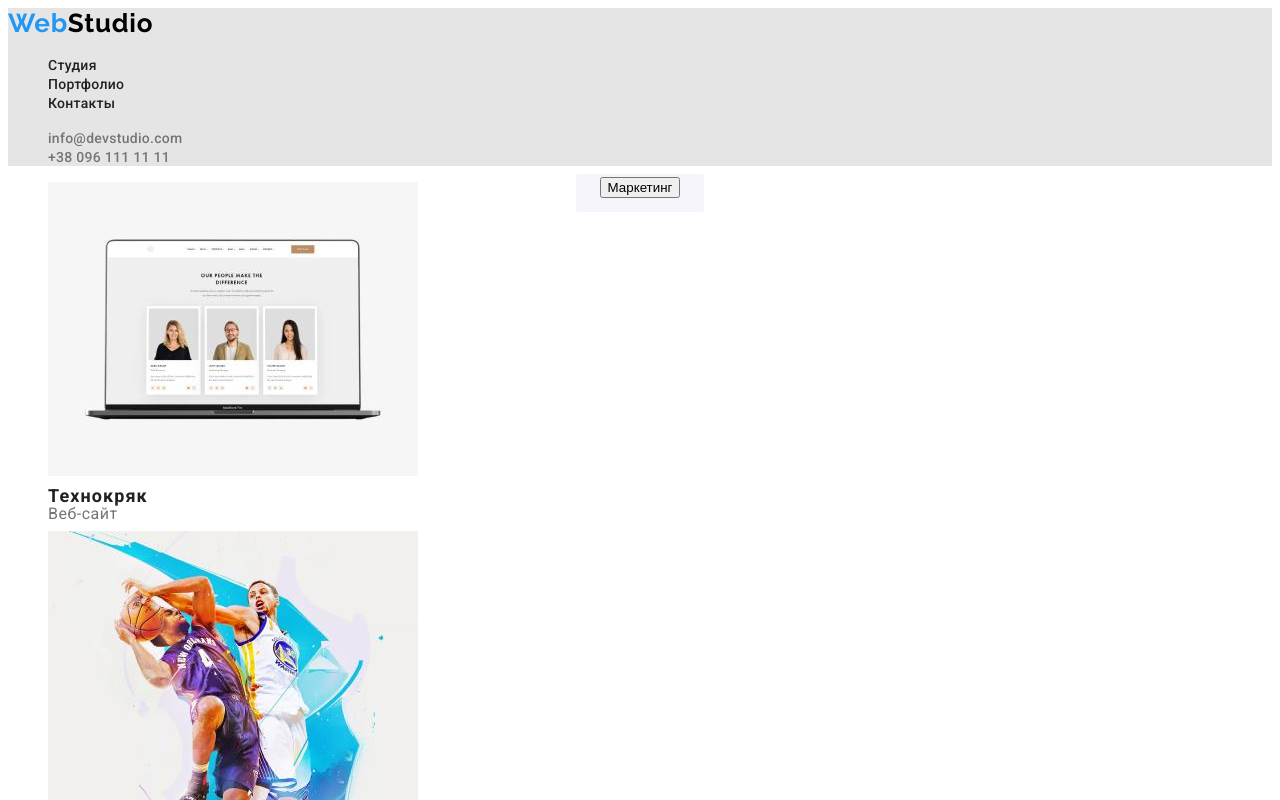
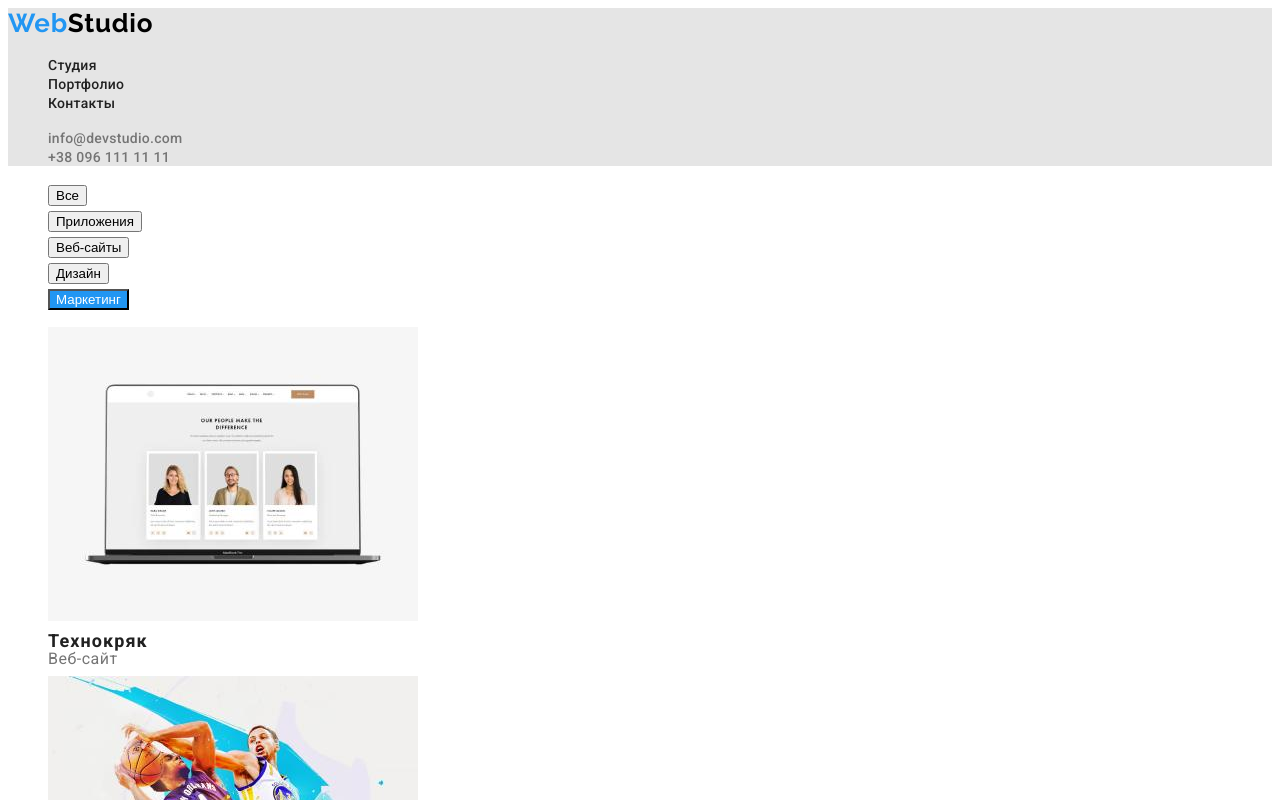
Before and after one commit to vla1975/goit-markup-hw-02, a plain HTML site: page portfolio.html in a window 1280 px wide. Both pictures are taken after a click on the button "Маркетинг". Shown: the top 800 px of the page. Drawn offline with Linux system fonts and the light colour scheme.

Commit message:
add portfolio

```diff
--- a/css/styles.css
+++ b/css/styles.css
@@ -1,6 +1,7 @@
 :root {
   --first-text-color: #212121;
   --second-text-color: #757575;
+  --alternativ-color: #2196f3;
 }
 
 body {
@@ -29,7 +30,7 @@ body {
   font-size: 26px;
   line-height: 1.19;
   letter-spacing: 0.03em;
-  color: #2196f3;
+  color: var(--alternativ-color);
 }
 
 .logo-accent {
@@ -42,17 +43,16 @@ body {
   color: #000000;
 }
 
-.header-link:hover,
-.header-link:focus {
-  color: #2196f3;
-}
-
 .header-link {
   font-weight: 500;
   font-size: 14px;
   line-height: 1.14;
   letter-spacing: 0.02em;
   color: var(--first-text-color);
+}
+.header-link:hover,
+.header-link:focus {
+  color: var(--alternativ-color);
 }
 
 .header-tel {
@@ -65,7 +65,7 @@ body {
 
 .header-tel:hover,
 .header-tel:focus {
-  color: #2196f3;
+  color: var(--alternativ-color);
 }
 
 .header-mail {
@@ -78,7 +78,7 @@ body {
 
 .header-mail:hover,
 .header-mail:focus {
-  color: #2196f3;
+  color: var(--alternativ-color);
 }
 
 /* -----------------------------HERO-------------------- */
@@ -180,30 +180,20 @@ body {
 
 /* ----------PORTFOLIO-BTN----------- */
 
-.btn-item {
+.btn-list {
   font-family: "Roboto";
   font-style: normal;
   font-weight: 500;
   font-size: 16px;
   line-height: 1.62;
-  text-align: center;
   letter-spacing: 0.03em;
-  color: #212121;
-}
-
-.btn-item {
-  position: absolute;
-  width: 128px;
-  height: 38px;
-  left: 576px;
-  top: 174px;
-  background: #f5f4fa;
-  border-radius: 4px;
+  color: var(--first-text-color);
 }
 
 .btn-item:hover,
 .btn-item:focus {
-  color: #2196f3;
+  color: #ffffff;
+  background-color: var(--alternativ-color);
 }
 
 .project-title {
--- a/portfolio.html
+++ b/portfolio.html
@@ -5,45 +5,73 @@
     <meta http-equiv="X-UA-Compatible" content="IE=edge" />
     <meta name="viewport" content="width=device-width, initial-scale=1.0" />
     <title>Portfolio</title>
-    <link rel="preconnect" href="https://fonts.googleapis.com">
-    <link rel="preconnect" href="https://fonts.gstatic.com" crossorigin>
-    <link href="https://fonts.googleapis.com/css2?family=Raleway:wght@700&family=Roboto:wght@400;500;700;900&display=swap" rel="stylesheet">
+    <link rel="preconnect" href="https://fonts.googleapis.com" />
+    <link rel="preconnect" href="https://fonts.gstatic.com" crossorigin />
+    <link
+      href="https://fonts.googleapis.com/css2?family=Raleway:wght@700&family=Roboto:wght@400;500;700;900&display=swap"
+      rel="stylesheet"
+    />
     <link rel="stylesheet" href="./css/styles.css" />
   </head>
   <body class="page">
     <header class="header">
       <nav class="header-nav">
-            <a class="header-logo logo link" href="" lang="en"
-            >Web<span class="header-logo-accent logo-accent">Studio</span></a>
+        <a class="header-logo logo link" href="" lang="en"
+          >Web<span class="header-logo-accent logo-accent">Studio</span></a
+        >
         <ul class="header-menu list">
-          <li class="header-item"><a class="header-link link" href="./index.html">Студия</a></li>
-          <li class="header-item"><a class="header-link link" href="./portfolio.html">Портфолио</a></li>
-          <li class="header-item""><a class="header-link link" href="">Контакты</a></li>
+          <li class="header-item">
+            <a class="header-link link" href="./index.html">Студия</a>
+          </li>
+          <li class="header-item">
+            <a class="header-link link" href="./portfolio.html">Портфолио</a>
+          </li>
+          <li class="header-item">
+            <a class="header-link link" href="">Контакты</a>
+          </li>
         </ul>
       </nav>
       <ul class="header-contact list">
-        <li class="header-contact-item" ><a href="mailto:info@devstudio.com" class="header-mail link">info@devstudio.com</a></li>
-        <li class="header-contact-item"><a href="tel:+380961111111" class="header-tel link">+38 096 111 11 11</a></li>
+        <li class="header-contact-item">
+          <a href="mailto:info@devstudio.com" class="header-mail link"
+            >info@devstudio.com</a
+          >
+        </li>
+        <li class="header-contact-item">
+          <a href="tel:+380961111111" class="header-tel link"
+            >+38 096 111 11 11</a
+          >
+        </li>
       </ul>
     </header>
     <main>
       <h1 hidden>Портфолио</h1>
       <ul class="btn-list list">
-        <li class="btn-item"><button type="button">Все</button></li>
-        <li class="btn-item"><button type="button">Веб-сайты</button></li>
-        <li class="btn-item"><button type="button">Приложения</button></li>
-        <li class="btn-item"><button type="button">Дизайн</button></li>
-        <li class="btn-item"><button type="button">Маркетинг</button></li>
+        <li><button type="button" class="btn-item">Все</button></li>
+        <li><button type="button" class="btn-item">Приложения</button></li>
+        <li><button type="button" class="btn-item">Веб-сайты</button></li>
+        <li><button type="button" class="btn-item">Дизайн</button></li>
+        <li><button type="button" class="btn-item">Маркетинг</button></li>
       </ul>
       <section class="project">
         <ul class="project-list list">
           <li class="project-item">
-            <img class="project-img" src="./images/img_pf.jpg" alt="Фото наши люди" width="370" />
+            <img
+              class="project-img"
+              src="./images/img_pf.jpg"
+              alt="Фото наши люди"
+              width="370"
+            />
             <h2 class="project-title">Технокряк</h2>
             <p class="project-after-title">Веб-сайт</p>
           </li>
           <li class="project-item">
-            <img class="project-img" src="./images/img_pf1.jpg" alt="Фото постер" width="370" />
+            <img
+              class="project-img"
+              src="./images/img_pf1.jpg"
+              alt="Фото постер"
+              width="370"
+            />
             <h2 class="project-title">Постер New Orlean vs Golden Star</h2>
             <p class="project-after-title">Дизайн</p>
           </li>
@@ -53,7 +81,8 @@
             <p class="project-after-title">Приложение</p>
           </li>
           <li class="project-item">
-            <img class="project-img"
+            <img
+              class="project-img"
               src="./images/img_pf3.jpg"
               alt="Фото проект Прайм"
               width="370"
@@ -62,7 +91,8 @@
             <p class="project-after-title">Маркетинг</p>
           </li>
           <li class="project-item">
-            <img class="project-img"
+            <img
+              class="project-img"
               src="./images/img_pf4.jpg"
               alt="Фото проект Боксес"
               width="370"
@@ -71,22 +101,42 @@
             <p class="project-after-title">Приложение</p>
           </li>
           <li class="project-item">
-            <img class="project-img" src="./images/img_pf5.jpg" alt="Фото веб-сайт" width="370" />
+            <img
+              class="project-img"
+              src="./images/img_pf5.jpg"
+              alt="Фото веб-сайт"
+              width="370"
+            />
             <h2 class="project-title">Inspiration has no Borders</h2>
             <p class="project-after-title">Веб-сайт</p>
           </li>
           <li class="project-item">
-            <img class="project-img" src="./images/img_pf6.jpg" alt="Фото дизайн" width="370" />
+            <img
+              class="project-img"
+              src="./images/img_pf6.jpg"
+              alt="Фото дизайн"
+              width="370"
+            />
             <h2 class="project-title">Издание Limited Edition</h2>
             <p class="project-after-title">Дизайн</p>
           </li>
           <li class="project-item">
-            <img class="project-img" src="/images/img_pf7.jpg" alt="Фото проект Лаб" width="370" />
+            <img
+              class="project-img"
+              src="/images/img_pf7.jpg"
+              alt="Фото проект Лаб"
+              width="370"
+            />
             <h2 class="project-title">Проект LAB</h2>
             <p class="project-after-title">Маркетинг</p>
           </li>
           <li class="project-item">
-            <img class="project-img" src="/images/img_pf8.jpg" alt="Фото бизнес" width="370" />
+            <img
+              class="project-img"
+              src="/images/img_pf8.jpg"
+              alt="Фото бизнес"
+              width="370"
+            />
             <h2 class="project-title">Growing Business</h2>
             <p class="project-after-title">Приложение</p>
           </li>
@@ -94,7 +144,11 @@
       </section>
     </main>
     <footer class="footer">
-      <a class="footer-logo-link logo link" href="" lang="en">Web<span class="footer-logo-allocation logo-allocation">Studio</span></a>
+      <a class="footer-logo-link logo link" href="" lang="en"
+        >Web<span class="footer-logo-allocation logo-allocation"
+          >Studio</span
+        ></a
+      >
       <address class="footer-adress">
         <ul class="footer-adress-list list">
           <li class="footer-adress-item">
```
Also changed, not shown: index.html (+67 -20 lines).
